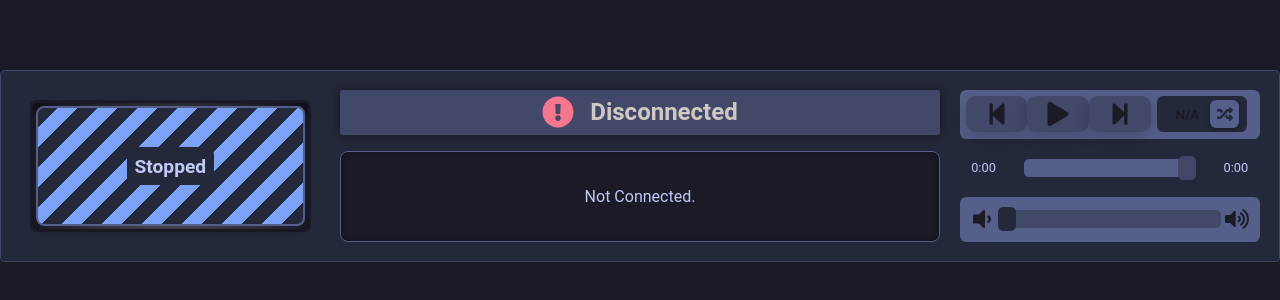
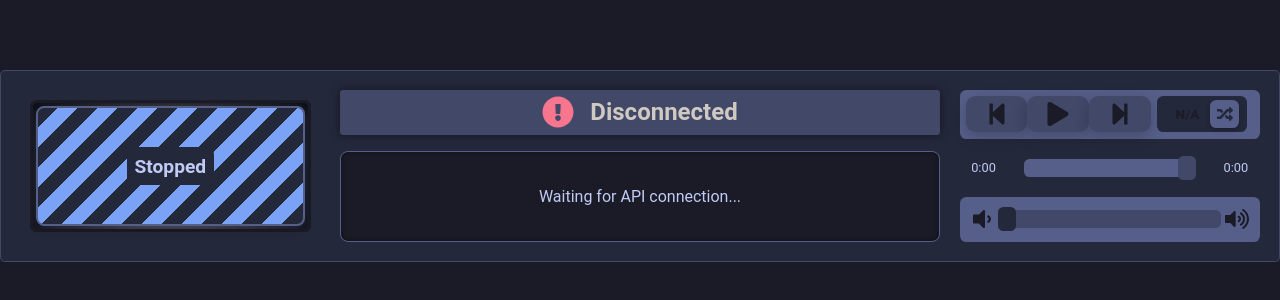
Before and after one commit to stronk-dev/SpotifyPlayer, a React (Create React App) app: page / in a window 1280 px wide. Shown: the part 234-534 px from the top of the page. Built offline with nearby package versions, Linux system fonts and the light colour scheme; no server answers.

Commit message:
Tweak non-connected msg

```diff
--- a/src/components/Info/TextInfo.js
+++ b/src/components/Info/TextInfo.js
@@ -8,7 +8,7 @@
   if (isStopped || !isConnected) {
     return (
       <div className="spotify-player-track-details spotify-player-message">
-        {isConnected ? "The device is currently stopped. Please load a playlist or album." : "Not Connected."}
+        {isConnected ? "The device is currently stopped. Please load a playlist or album." : "Waiting for API connection..."}
       </div>
     )
   }
```
